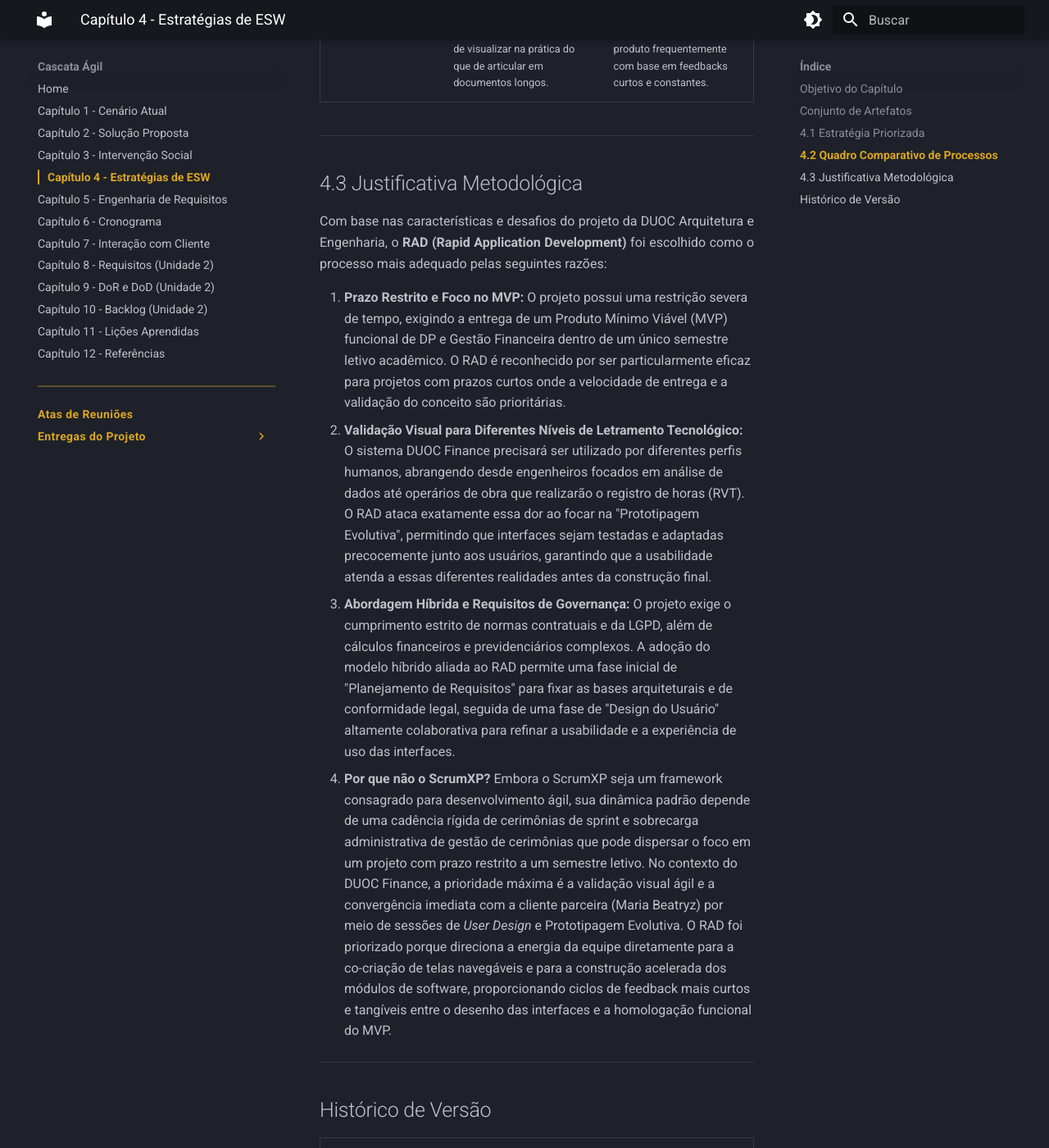
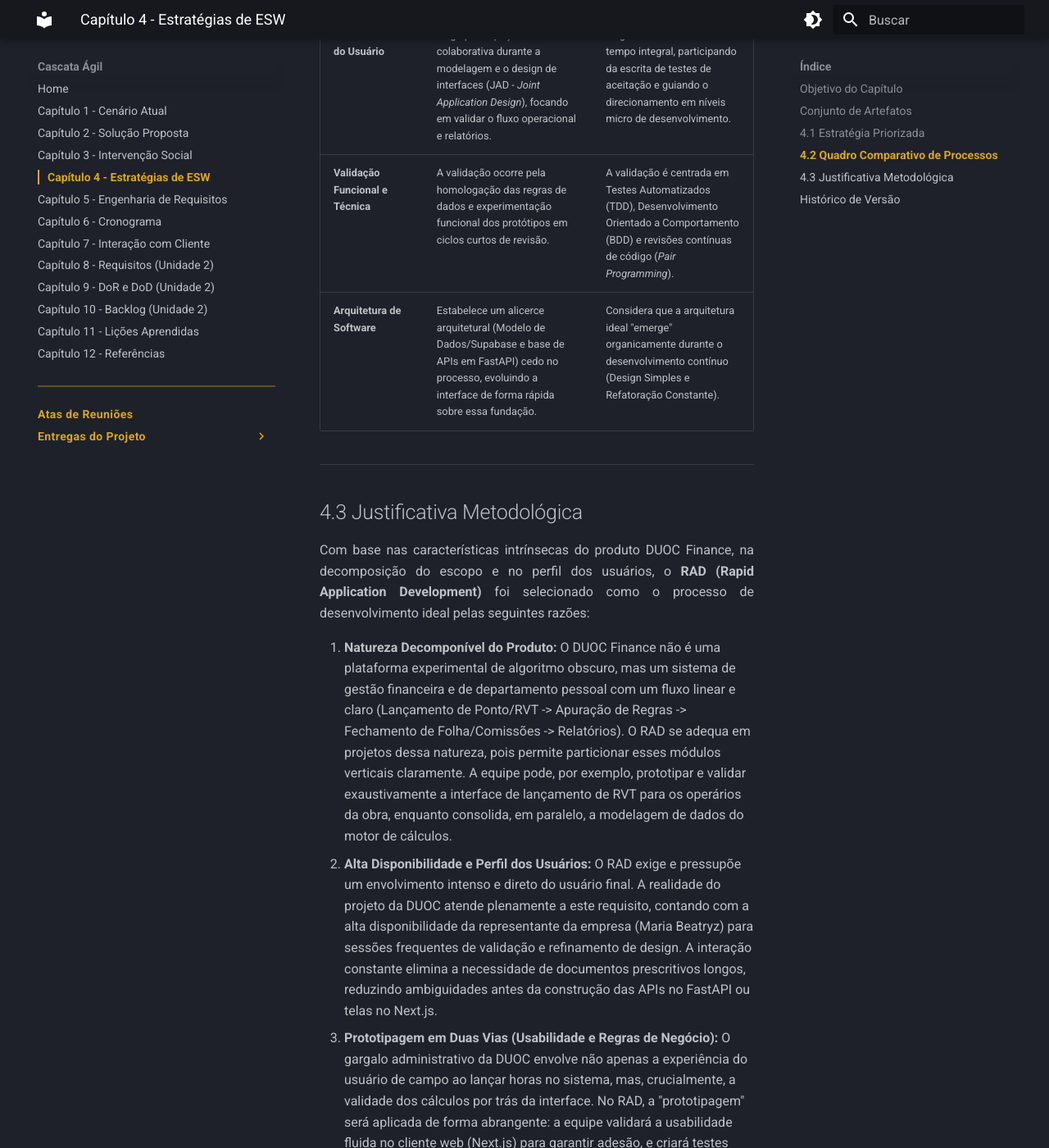
Before and after one commit to mdsreq-fga-unb/REQ-2026.2-T01-DUOC-Finance, an MkDocs documentation site: the page built from docs/estrategias-esw/index.md, in a window 1280 px wide and 1400 px high, scrolled down 2750 px. Shown: the whole window at 82% size. Built offline with MkDocs 1.6.1 and Material for MkDocs 9.7.7, drawn with Linux system fonts in a browser that asks for light colours; some of the changed text lies outside the part shown.

Commit message:
docs: refatoração de estrategias da ES

```diff
--- a/docs/estrategias-esw/index.md
+++ b/docs/estrategias-esw/index.md
@@ -8,9 +8,9 @@
 
 A fundamentação metodológica está estruturada em:
 
-*   **Estratégia Priorizada:** Detalhamento da abordagem híbrida, modelo de ciclo de vida e processo organizacional adotado.
-*   **Quadro Comparativo de Processos:** Tabela analítica comparando o processo escolhido com modelos de desenvolvimento alternativos de mercado.
-*   **Justificativa Metodológica:** Definição conceitual baseada no framework de tomada de decisão contextual ("Mixer Board").
+*   **Estratégia Priorizada:** Detalhamento da abordagem híbrida, modelo de ciclo de vida e processo de desenvolvimento adotado.
+*   **Quadro Comparativo de Processos:** Tabela analítica comparando o processo escolhido com processos de desenvolvimento alternativos.
+*   **Justificativa Metodológica:** Definição conceitual baseada na natureza do produto, características dos usuários e contexto do projeto.
 
 ---
 
@@ -21,38 +21,45 @@
 
 ### Definição da Estratégia Metodológica
 
-*   **Abordagem de Desenvolvimento de Software:** Híbrida. Esta abordagem combina elementos das metodologias dirigidas por plano e ágeis, reconhecendo a necessidade de equilibrar planejamento e adaptabilidade. No contexto do DUOC Finance, componentes críticos que exigem governança e conformidade com a LGPD (como cálculos financeiros e dados de DP) demandam um planejamento mais estruturado, enquanto a interface e a experiência do usuário requerem flexibilidade e validação contínua.
-*   **Ciclo de vida:** Iterativo e Incremental. O produto de software será construído progressivamente, em ciclos sucessivos, onde cada iteração adiciona novas funcionalidades (incremento) e permite o refinamento do trabalho baseado no aprendizado e feedback do cliente.
-*   **Processo de Engenharia de Software:** RAD (Rapid Application Development). O RAD é uma metodologia que enfatiza a prototipagem rápida e iterativa em detrimento do planejamento extensivo, visando acelerar o desenvolvimento e obter feedback precoce dos usuários.
+*   **Abordagem de Desenvolvimento de Software:** Híbrida. Esta abordagem combina elementos das metodologias dirigidas por plano e ágeis. No contexto do DUOC Finance, a base arquitetural e as regras matemáticas do domínio financeiro (cálculos de folha, retenção de impostos) exigem estabilidade e previsibilidade (dirigido por plano). Em contrapartida, as interfaces de lançamento de horas de campo (RVT) e relatórios gerenciais demandam experimentação e refinamento empírico de usabilidade (ágil).
+*   **Ciclo de vida:** Iterativo e Incremental. O produto de software será construído em ciclos de evolução progressiva. Cada incremento adicionará fatias verticais funcionais, permitindo que a solução integre as regras financeiras complexas de forma modular e gradual.
+*   **Processo de Engenharia de Software:** RAD (Rapid Application Development). O RAD é um processo de desenvolvimento que enfatiza o ciclo curto de planejamento de requisitos seguido de intensa modelagem de dados e prototipagem contínua de interfaces.
+
+#### Adaptação do Processo RAD ao Contexto da DUOC
+
+Para atender à necessidade de integração sistêmica e consistência técnica, o processo RAD será estruturado nas seguintes fases, integrando as definições arquiteturais da equipe (Next.js no frontend, FastAPI no backend e PostgreSQL gerenciado via Supabase):
+
+1.  **Modelagem de Negócio e Planejamento de Requisitos:** Levantamento inicial com a cliente (Maria Beatryz) para estabelecer a taxonomia de dados (o que é uma obra, o que é RVT, quais são as verbas da folha). O foco inicial é estabelecer o *schema* do banco de dados (PostgreSQL/Supabase) para garantir a integridade das informações desde o primeiro dia.
+2.  **Design do Usuário (Prototipagem e Dados):** Sessões conjuntas e frequentes com os usuários finais. Esta fase ocorre em duas frentes: visual (usabilidade das telas no Next.js para os operários/engenheiros) e funcional/matemática (prototipagem das APIs em FastAPI para validar os algoritmos de cálculo de folha e comissões antes da integração visual).
+3.  **Construção Iterativa:** Implementação das funcionalidades em fatias. Em vez de entregar o backend inteiro e depois o frontend, a equipe foca em entregar fluxos completos (ex: de ponta a ponta, salvar um registro de RVT no banco e visualizar no relatório).
+4.  **Cutover e Refinamento:** Liberação do módulo funcional para uso e homologação da cliente, iterando com base nos resultados práticos de cálculo.
 
 ---
 
 <a id="42-quadro-comparativo-de-processos"></a>
 ## 4.2 Quadro Comparativo de Processos
 
-O quadro a seguir apresenta uma comparação detalhada entre o processo **RAD** e o framework **ScrumXP**, avaliando qual se adequa melhor ao contexto do desenvolvimento do produto DUOC Finance.
+O quadro a seguir apresenta uma comparação analítica entre o processo **RAD** e o processo **XP (Extreme Programming)**, avaliando qual se adequa melhor à natureza do produto DUOC Finance.
 
-| Características | RAD (Rapid Application Development) | ScrumXP |
+| Características | RAD (Rapid Application Development) | XP (Extreme Programming) |
 | :--- | :--- | :--- |
-| **Abordagem Geral** | Foco na prototipagem rápida e iterativa para acelerar o desenvolvimento e obter feedback precoce dos usuários. | Foco em entregas incrementais rápidas (sprints), unindo o gerenciamento do Scrum com a excelência técnica do XP. |
-| **Estrutura de Processos** | Dividido em 4 fases principais: Planejamento de Requisitos, Design do Usuário, Construção e Cutover (implementação final). | Estruturado em fases de planejamento de release, planejamento da sprint, execução, revisão e retrospectiva. |
-| **Envolvimento e Colaboração com Cliente** | Participação intensa e ativa dos usuários, especialmente na fase de Design do Usuário (workshops), para co-criar e validar protótipos funcionais. | Envolvimento constante, porém concentrado em interações formais ao final de cada sprint (revisão) para coleta de feedback. |
-| **Flexibilidade de Requisitos** | Requisitos de alto nível são definidos no início, mas os detalhes evoluem dinamicamente durante a interação e avaliação dos protótipos. | Alta flexibilidade, com os requisitos (User Stories) sendo continuamente priorizados, detalhados e ajustados no backlog a cada ciclo. |
-| **Práticas de Desenvolvimento / Qualidade Técnica** | Utiliza ciclos curtos de prototipagem-revisão-refinamento. Depende muitas vezes de ferramentas de desenvolvimento rápido para validar conceitos visualmente. | Alta ênfase em práticas técnicas de engenharia de software (TDD, integração contínua, pair programming) para garantir código limpo e qualidade estrutural. |
-| **Documentação** | Mínima e focada no essencial. A documentação concentra-se no design de interface, fluxos de dados e regras, servindo o protótipo como a principal especificação. | Mínima, centrada em user stories, critérios de aceitação detalhados (DoR/DoD) e foco prioritário no software funcional. |
-| **Adaptação ao Projeto** | Ideal para prazos curtos, onde a usabilidade é crítica e requisitos são mais fáceis de visualizar na prática do que de articular em documentos longos. | Ideal para equipes com alta maturidade técnica que necessitam adaptar o produto frequentemente com base em feedbacks curtos e constantes. |
+| **Foco Principal** | Aceleração do ciclo de entrega por meio de modelagem de dados antecipada, prototipagem visual e envolvimento do usuário no design das soluções. | Excelência técnica do código-fonte através de práticas rigorosas de engenharia e mudanças frequentes e incrementais baseadas em histórias de usuário. |
+| **Natureza do Produto Ideal** | Sistemas de informação e gestão (como o DUOC Finance) com escopo que pode ser particionado (decomponível) em módulos de interface bem definidos e regras de banco de dados claras. | Sistemas com lógicas de negócio altamente complexas, voláteis ou desconhecidas, onde o maior risco reside na arquitetura de software em constante mutação. |
+| **Envolvimento do Usuário** | Exige participação intensa e colaborativa durante a modelagem e o design de interfaces (JAD - *Joint Application Design*), focando em validar o fluxo operacional e relatórios. | Exige um cliente "on-site" em tempo integral, participando da escrita de testes de aceitação e guiando o direcionamento em níveis micro de desenvolvimento. |
+| **Validação Funcional e Técnica** | A validação ocorre pela homologação das regras de dados e experimentação funcional dos protótipos em ciclos curtos de revisão. | A validação é centrada em Testes Automatizados (TDD), Desenvolvimento Orientado a Comportamento (BDD) e revisões contínuas de código (*Pair Programming*). |
+| **Arquitetura de Software** | Estabelece um alicerce arquitetural (Modelo de Dados/Supabase e base de APIs em FastAPI) cedo no processo, evoluindo a interface de forma rápida sobre essa fundação. | Considera que a arquitetura ideal "emerge" organicamente durante o desenvolvimento contínuo (Design Simples e Refatoração Constante). |
 
 ---
 
 <a id="43-justificativa-metodologica"></a>
 ## 4.3 Justificativa Metodológica
 
-Com base nas características e desafios do projeto da DUOC Arquitetura e Engenharia, o **RAD (Rapid Application Development)** foi escolhido como o processo mais adequado pelas seguintes razões:
+Com base nas características intrínsecas do produto DUOC Finance, na decomposição do escopo e no perfil dos usuários, o **RAD (Rapid Application Development)** foi selecionado como o processo de desenvolvimento ideal pelas seguintes razões:
 
-1.  **Prazo Restrito e Foco no MVP:** O projeto possui uma restrição severa de tempo, exigindo a entrega de um Produto Mínimo Viável (MVP) funcional de DP e Gestão Financeira dentro de um único semestre letivo acadêmico. O RAD é reconhecido por ser particularmente eficaz para projetos com prazos curtos onde a velocidade de entrega e a validação do conceito são prioritárias.
-2.  **Validação Visual para Diferentes Níveis de Letramento Tecnológico:** O sistema DUOC Finance precisará ser utilizado por diferentes perfis humanos, abrangendo desde engenheiros focados em análise de dados até operários de obra que realizarão o registro de horas (RVT). O RAD ataca exatamente essa dor ao focar na "Prototipagem Evolutiva", permitindo que interfaces sejam testadas e adaptadas precocemente junto aos usuários, garantindo que a usabilidade atenda a essas diferentes realidades antes da construção final.
-3.  **Abordagem Híbrida e Requisitos de Governança:** O projeto exige o cumprimento estrito de normas contratuais e da LGPD, além de cálculos financeiros e previdenciários complexos. A adoção do modelo híbrido aliada ao RAD permite uma fase inicial de "Planejamento de Requisitos" para fixar as bases arquiteturais e de conformidade legal, seguida de uma fase de "Design do Usuário" altamente colaborativa para refinar a usabilidade e a experiência de uso das interfaces.
-4.  **Por que não o ScrumXP?** Embora o ScrumXP seja um framework consagrado para desenvolvimento ágil, sua dinâmica padrão depende de uma cadência rígida de cerimônias de sprint e sobrecarga administrativa de gestão de cerimônias que pode dispersar o foco em um projeto com prazo restrito a um semestre letivo. No contexto do DUOC Finance, a prioridade máxima é a validação visual ágil e a convergência imediata com a cliente parceira (Maria Beatryz) por meio de sessões de *User Design* e Prototipagem Evolutiva. O RAD foi priorizado porque direciona a energia da equipe diretamente para a co-criação de telas navegáveis e para a construção acelerada dos módulos de software, proporcionando ciclos de feedback mais curtos e tangíveis entre o desenho das interfaces e a homologação funcional do MVP.
+1.  **Natureza Decomponível do Produto:** O DUOC Finance não é uma plataforma experimental de algoritmo obscuro, mas um sistema de gestão financeira e de departamento pessoal com um fluxo linear e claro (Lançamento de Ponto/RVT -> Apuração de Regras -> Fechamento de Folha/Comissões -> Relatórios). O RAD se adequa em projetos dessa natureza, pois permite particionar esses módulos verticais claramente. A equipe pode, por exemplo, prototipar e validar exaustivamente a interface de lançamento de RVT para os operários da obra, enquanto consolida, em paralelo, a modelagem de dados do motor de cálculos.
+2.  **Alta Disponibilidade e Perfil dos Usuários:** O RAD exige e pressupõe um envolvimento intenso e direto do usuário final. A realidade do projeto da DUOC atende plenamente a este requisito, contando com a alta disponibilidade da representante da empresa (Maria Beatryz) para sessões frequentes de validação e refinamento de design. A interação constante elimina a necessidade de documentos prescritivos longos, reduzindo ambiguidades antes da construção das APIs no FastAPI ou telas no Next.js.
+3.  **Prototipagem em Duas Vias (Usabilidade e Regras de Negócio):** O gargalo administrativo da DUOC envolve não apenas a experiência do usuário de campo ao lançar horas no sistema, mas, crucialmente, a validade dos cálculos por trás da interface. No RAD, a "prototipagem" será aplicada de forma abrangente: a equipe validará a usabilidade fluida no cliente web (Next.js) para garantir adesão, e criará testes práticos no motor de cálculo (FastAPI backend) para homologar a aderência matemática da apropriação de custos da obra e das regras de folha com a cliente.
+4.  **Evolução sobre Arquitetura Consistente:** Embora a solução exija evolução contínua, uma ferramenta financeira exige forte integridade relacional. Diferente do XP, que encoraja uma arquitetura estritamente emergente e evolutiva de baixo para cima, o RAD permite à equipe estabelecer antecipadamente a espinha dorsal dos dados (utilizando banco relacional PostgreSQL no Supabase) para suportar a LGPD e regras financeiras com firmeza, enquanto utiliza ciclos rápidos para adaptar interfaces e fluxos de trabalho gerenciais.
 
 ---
 
@@ -63,3 +70,4 @@
 | `1.0` | 05/09/2026 | Definição da abordagem, ciclo de vida, comparativo e justificativa | Eric Araújo | Matheus Ribeiro Szervinsk |
 | `1.1` | 07/09/2026 | Padronização metodológica, alinhamento institucional e histórico | Eric Araújo | Matheus Ribeiro Szervinsk |
 | `2.0` | 15/09/2026 | Unificação integral dos artefatos 4.1 a 4.3 em página única contínua | Equipe Cascata Ágil | Matheus Ribeiro Szervinsk |
+| `2.1` | 20/09/2026 | Refatoração profunda para aderência ao Processo RAD, eliminação de nomenclaturas ágeis de gestão e alinhamento de stack tecnológica | Eric Araújo | |
```
